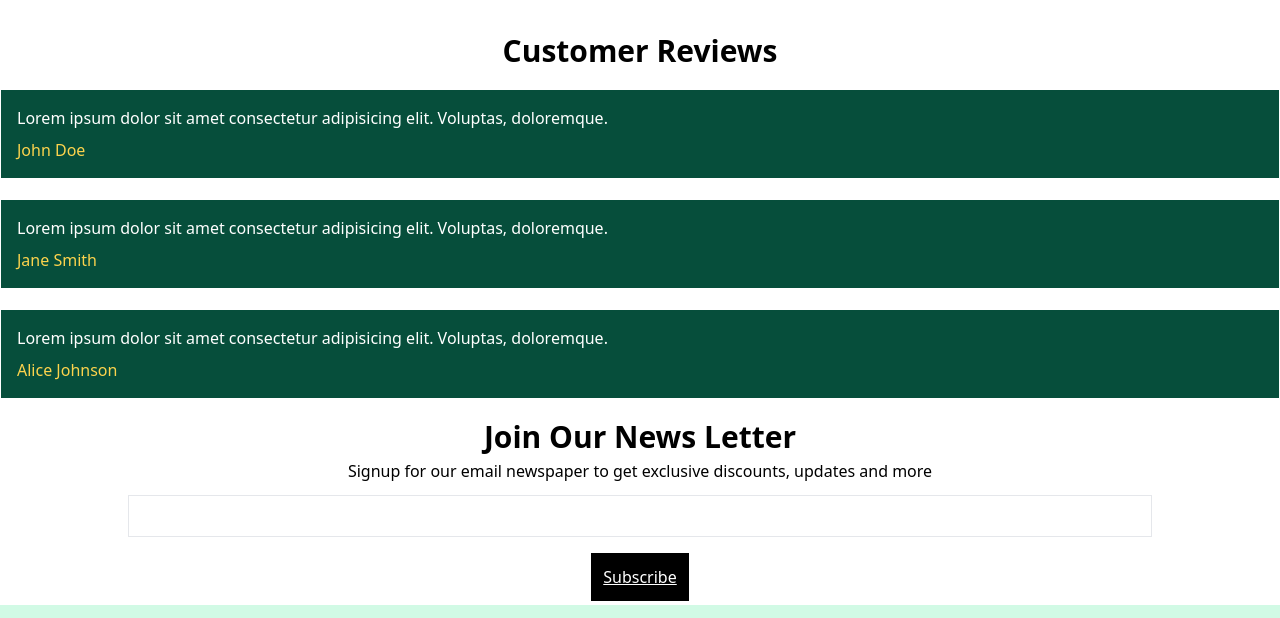
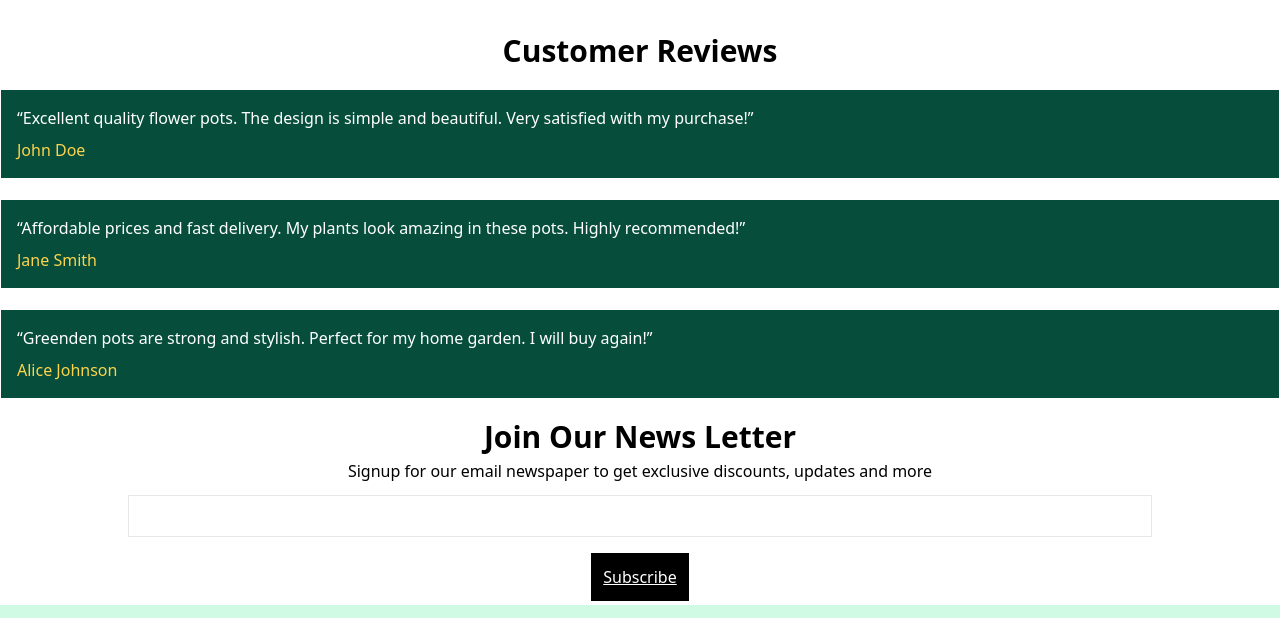
Before and after one commit to sambk3705/Greenden-Tailwind, a website: page index.html in a window 1280 px wide. Shown: the part 1247-1865 px from the top of the page. Drawn offline with nearby package versions, Linux system fonts and the light colour scheme.

Commit message:
Updated lines

```diff
--- a/index.html
+++ b/index.html
@@ -132,15 +132,15 @@
         <h1 class="font-bold mt-5 text-3xl text-center">Customer Reviews</h1>
         <div class="grid grid-cols-1 gap-5 mt-5">
             <div class=" bg-green-900 border border-white text-white p-4">
-                <p>Lorem ipsum dolor sit amet consectetur adipisicing elit. Voluptas, doloremque.</p>
+                <p>“Excellent quality flower pots. The design is simple and beautiful. Very satisfied with my purchase!”</p>
                 <h2 class="font-medium mt-2 text-yellow-300">John Doe</h2>
             </div>
             <div class=" bg-green-900 border border-white text-white p-4">
-                <p>Lorem ipsum dolor sit amet consectetur adipisicing elit. Voluptas, doloremque.</p>
+                <p>“Affordable prices and fast delivery. My plants look amazing in these pots. Highly recommended!”</p>
                 <h2 class="font-medium mt-2 text-yellow-300">Jane Smith</h2>
             </div>
             <div class=" bg-green-900 border border-white text-white p-4">
-                <p>Lorem ipsum dolor sit amet consectetur adipisicing elit. Voluptas, doloremque.</p>
+                <p>“Greenden pots are strong and stylish. Perfect for my home garden. I will buy again!”</p>
                 <h2 class="font-medium mt-2 text-yellow-300">Alice Johnson</h2>
             </div>
         </div>
```
